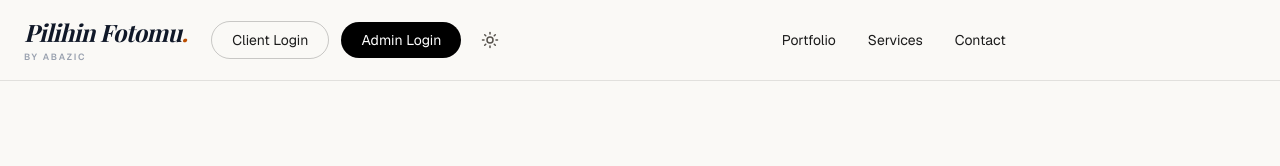
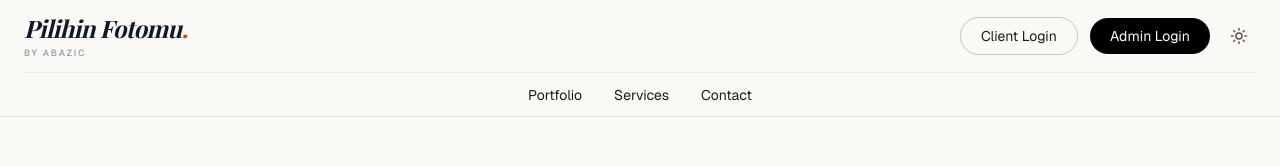
Before and after one commit to abazic/Pilihin-App, a Next.js app: page / in a window 1280 px wide. Shown: the top 166 px of the page. Built offline with nearby package versions, Linux system fonts and the light colour scheme; no server answers; the database is empty; a web font is replaced by a local one.

Commit message:
Refine header with centered navigation row below

```diff
--- a/components/AppHeader.tsx
+++ b/components/AppHeader.tsx
@@ -9,8 +9,9 @@ interface AppHeaderProps {
 
 export default function AppHeader({ navigation, actions }: AppHeaderProps) {
   return (
-    <header className="sticky top-0 z-50 w-full border-b border-black/10 bg-[#faf9f6]/95 px-3 backdrop-blur-md dark:border-white/10 dark:bg-[#11110f]/95 sm:px-6">
-      <div className="mx-auto flex min-h-20 max-w-7xl flex-wrap items-center justify-between gap-x-4 gap-y-2 py-3 md:flex-nowrap md:gap-6 md:py-0">
+    <header className="sticky top-0 z-50 w-full border-b border-black/10 bg-[#faf9f6]/95 px-4 backdrop-blur-md dark:border-white/10 dark:bg-[#11110f]/95 sm:px-6">
+      <div className="mx-auto max-w-7xl">
+        <div className="flex min-h-[4.5rem] items-center justify-between gap-3">
           <Link href="/" className="flex w-fit shrink-0 flex-col leading-tight">
             <span className="font-serif text-xl font-bold italic tracking-tight text-gray-900 dark:text-white sm:text-2xl">
               Pilihin Fotomu<span className="text-amber-700">.</span>
@@ -24,9 +25,10 @@ export default function AppHeader({ navigation, actions }: AppHeaderProps) {
             {actions}
             <ThemeToggle />
           </div>
+        </div>
 
         {navigation && (
-          <nav className="order-3 -mx-1 flex w-[calc(100%+0.5rem)] min-w-0 items-center justify-start gap-5 overflow-x-auto px-1 pb-1 text-xs whitespace-nowrap [scrollbar-width:none] [&::-webkit-scrollbar]:hidden md:order-none md:mx-0 md:w-auto md:flex-1 md:justify-center md:gap-8 md:overflow-visible md:pb-0 md:text-sm">
+          <nav className="flex min-h-11 w-full items-center justify-center gap-5 overflow-x-auto border-t border-black/5 px-1 py-2 text-xs whitespace-nowrap [scrollbar-width:none] [&::-webkit-scrollbar]:hidden dark:border-white/10 sm:gap-8 sm:text-sm">
             {navigation}
           </nav>
         )}
```
Lines whose indentation alone changed are shown as unchanged.
